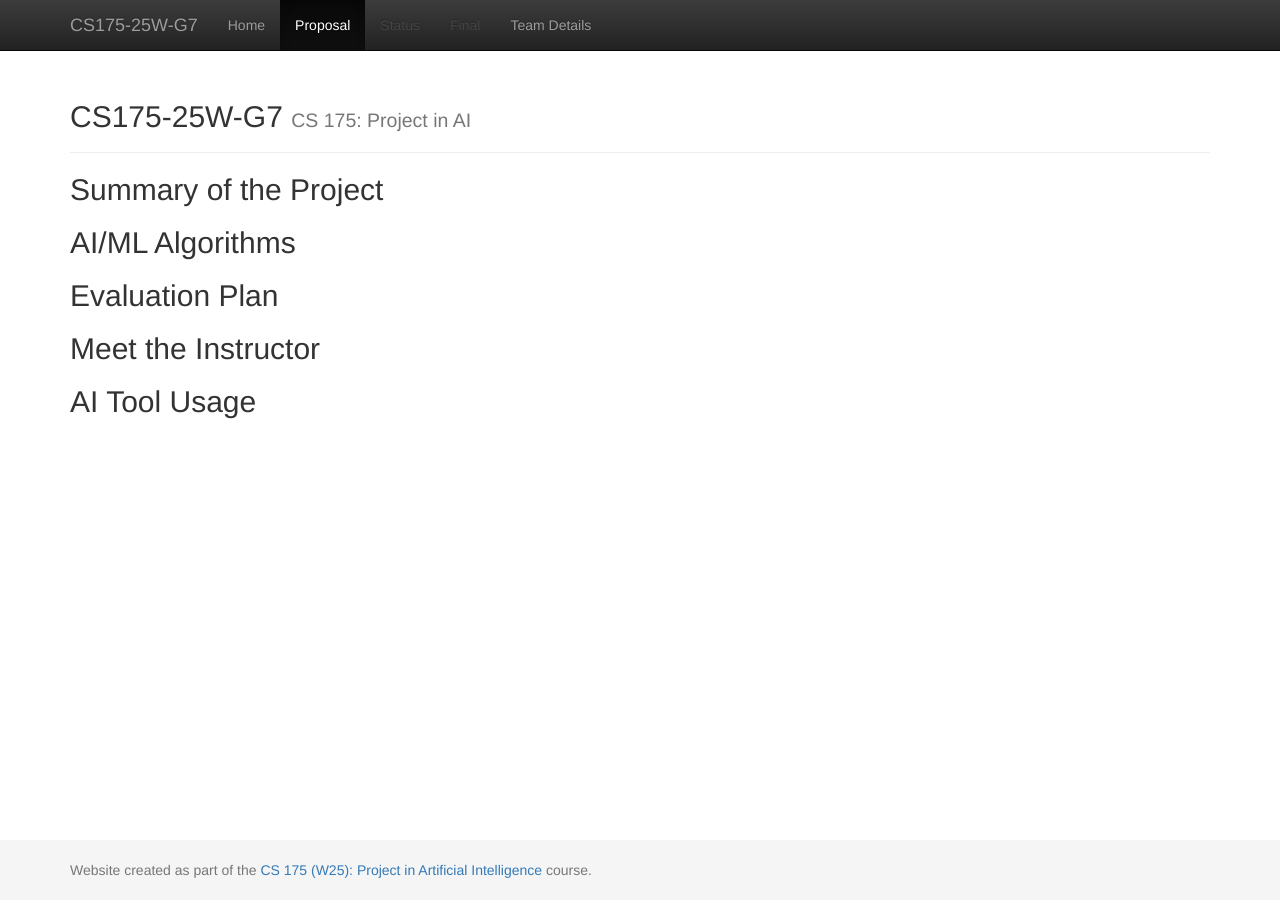
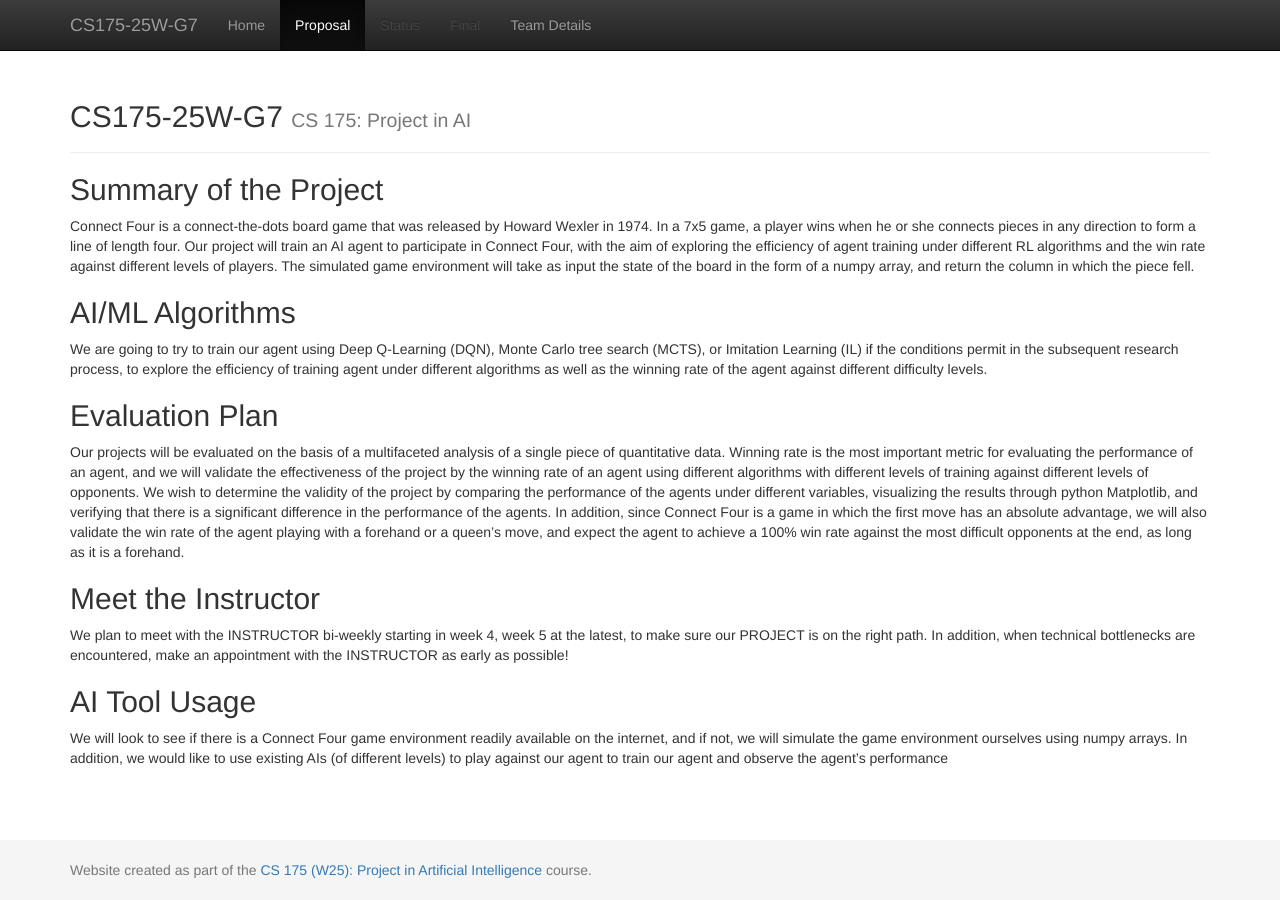
Before and after one commit to guangf1/Connect4, a Jekyll site: the page built from docs/proposal.md, in a window 1280 px wide. Built offline with Jekyll 4.4.1, drawn with Linux system fonts in a browser that asks for light colours.

Commit message:
Update proposal.md

```diff
--- a/docs/proposal.md
+++ b/docs/proposal.md
@@ -4,15 +4,19 @@ title: Proposal
 ---
 
 ## Summary of the Project
-
+Connect Four is a connect-the-dots board game that was released by Howard Wexler in 1974. In a 7x5 game, a player wins when he or she connects pieces in any direction to form a line of length four.
+Our project will train an AI agent to participate in Connect Four, with the aim of exploring the efficiency of agent training under different RL algorithms and the win rate against different levels of players.
+The simulated game environment will take as input the state of the board in the form of a numpy array, and return the column in which the piece fell.
 
 ## AI/ML Algorithms
-
+We are going to try to train our agent using Deep Q-Learning (DQN), Monte Carlo tree search (MCTS), or Imitation Learning (IL) if the conditions permit in the subsequent research process, to explore the efficiency of training agent under different algorithms as well as the winning rate of the agent against different difficulty levels.
 
 ## Evaluation Plan
-
+Our projects will be evaluated on the basis of a multifaceted analysis of a single piece of quantitative data. Winning rate is the most important metric for evaluating the performance of an agent, and we will validate the effectiveness of the project by the winning rate of an agent using different algorithms with different levels of training against different levels of opponents.
+We wish to determine the validity of the project by comparing the performance of the agents under different variables, visualizing the results through python Matplotlib, and verifying that there is a significant difference in the performance of the agents. In addition, since Connect Four is a game in which the first move has an absolute advantage, we will also validate the win rate of the agent playing with a forehand or a queen's move, and expect the agent to achieve a 100% win rate against the most difficult opponents at the end, as long as it is a forehand.
 
 ## Meet the Instructor
-
+We plan to meet with the INSTRUCTOR bi-weekly starting in week 4, week 5 at the latest, to make sure our PROJECT is on the right path. In addition, when technical bottlenecks are encountered, make an appointment with the INSTRUCTOR as early as possible!
 
 ## AI Tool Usage
+We will look to see if there is a Connect Four game environment readily available on the internet, and if not, we will simulate the game environment ourselves using numpy arrays. In addition, we would like to use existing AIs (of different levels) to play against our agent to train our agent and observe the agent's performance
```
